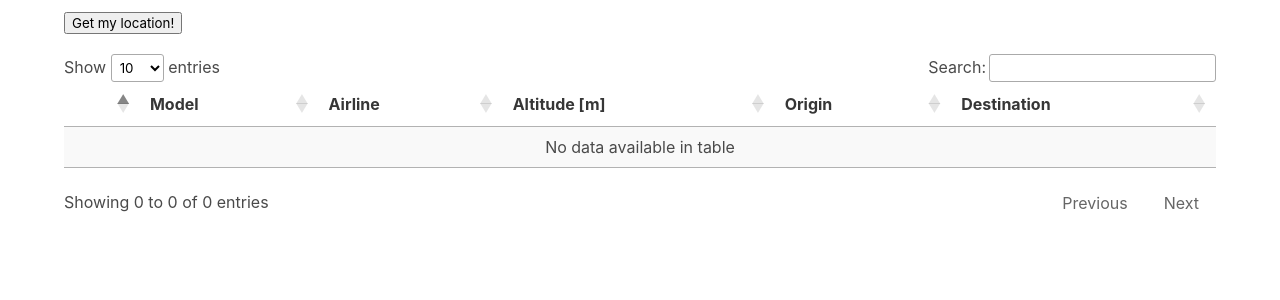
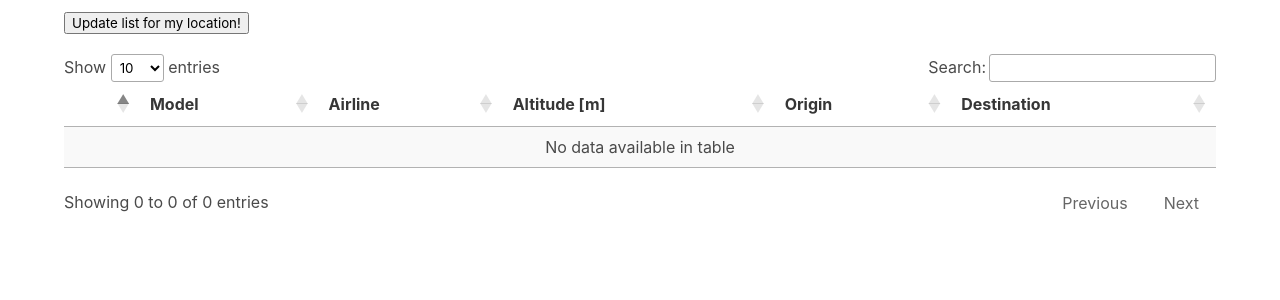
Before and after one commit to SUDKURIER-Data-Days/flight-analysis, a Python web app: template app/server/templates/index.html in a window 1280 px wide. Shown: the top 300 px of the page. Run offline with Jinja, Linux system fonts and the light colour scheme; the template is opened without the code that fills it, so the values that code supplies are empty; some libraries are stand-ins or nearby versions.

Commit message:
change update text

```diff
--- a/app/server/templates/index.html
+++ b/app/server/templates/index.html
@@ -38,7 +38,7 @@
 {% endblock %}
 {% block content %}
 <div class="list-group">
-    <button class="btn btn-primary" onclick="getLocation()"; id="getLocation">Get my location!</button>
+    <button class="btn btn-primary" onclick="getLocation()"; id="getLocation">Update list for my location!</button>
     <table id="index_table" class="display">
         <thead>
             <tr>
```
